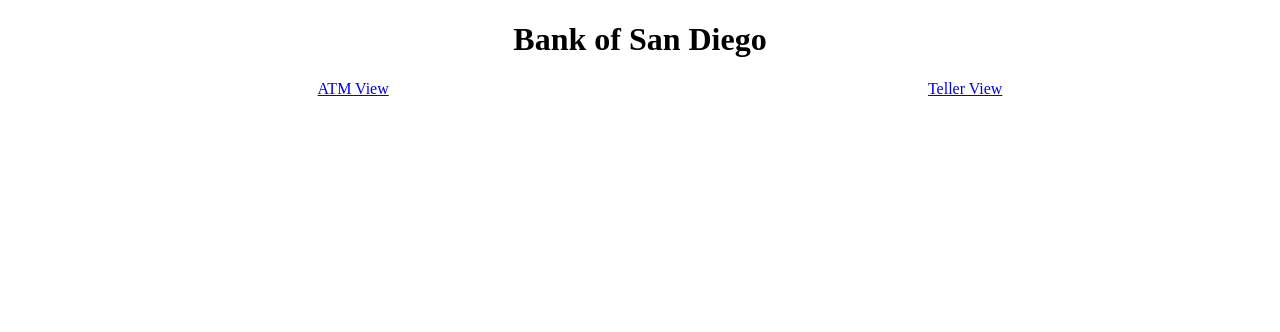
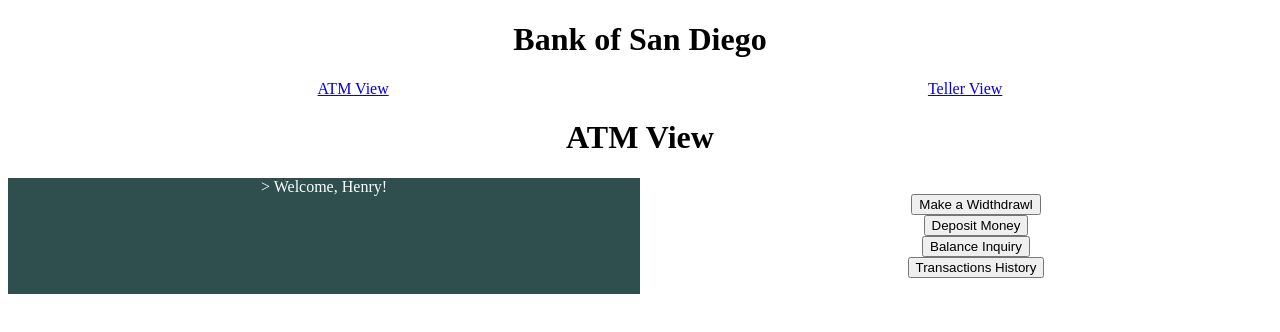
Before and after one commit to SoftStackFactory/angular-bank-app, an Angular app: page /atm in a window 1280 px wide. Before the commit this address led to /. Shown: the top 332 px of the page. Built offline with nearby package versions, Linux system fonts and the light colour scheme.

Commit message:
Complete step 1.a: Add routing to existing components

```diff
--- a/src/app/nav/nav.component.html
+++ b/src/app/nav/nav.component.html
@@ -1,8 +1,12 @@
+<!-- add the path such as "/atm" to the routerLink so that when the link is pressed it will update the
+url to the correct path. -->
+
+
 <ul class="nav">
   <li>
-    <a routerLink="">ATM View</a>
+    <a routerLink="/atm">ATM View</a>
   </li>
   <li>
-    <a routerLink="">Teller View</a>
+    <a routerLink="/teller">Teller View</a>
   </li>
 </ul>
```
Also changed, not shown: src/app/app.router.ts (+6 -2 lines), 1 other file (tests, documents, lock files or other folders).
